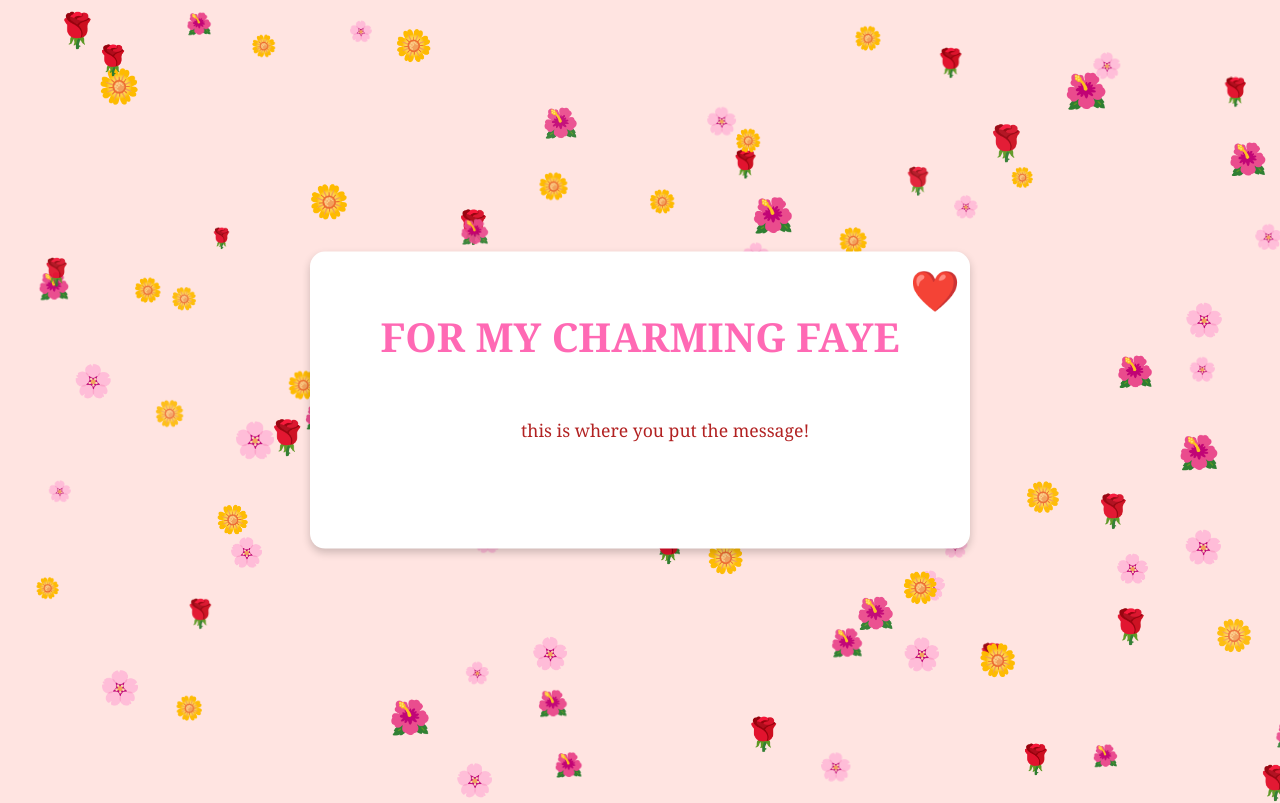
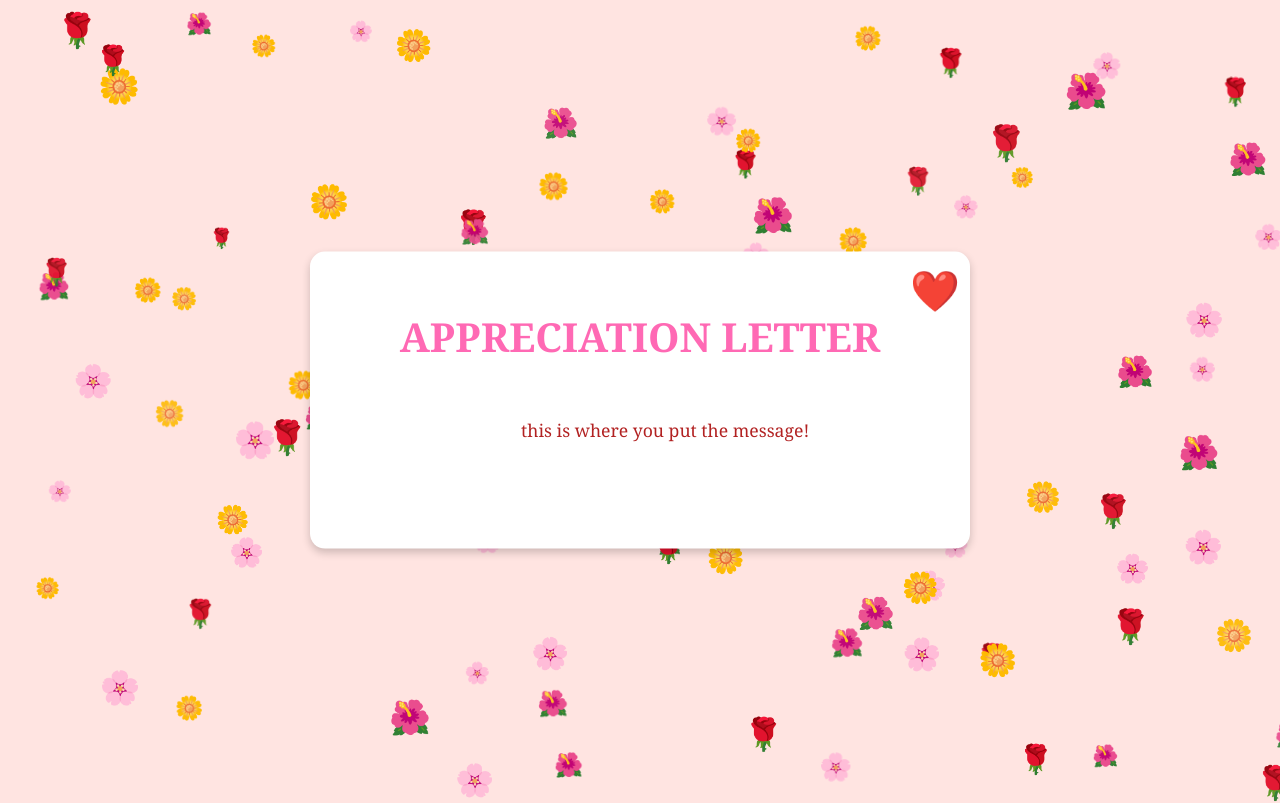
Before and after one commit to charlie22-dev/appreciation-letterv2, a plain HTML site: page index.html in a window 1280 px wide. Both pictures are taken after a click on the element "❤️". Shown: the top 803 px of the page. Drawn offline with Linux system fonts and the light colour scheme.

Commit message:
Update index.html

```diff
--- a/index.html
+++ b/index.html
@@ -164,7 +164,7 @@
     <audio id="backgroundMusic" src="DANIEL - 은방울 (Lily of the Valley).mp3" type="audio/mpeg"></audio>
 
     <div class="container" id="letter">
-        <h1> FOR MY CHARMING FAYE</h1>
+        <h1> APPRECIATION LETTER</h1>
         <p>
            this is where you put the message!
         </p>
```
